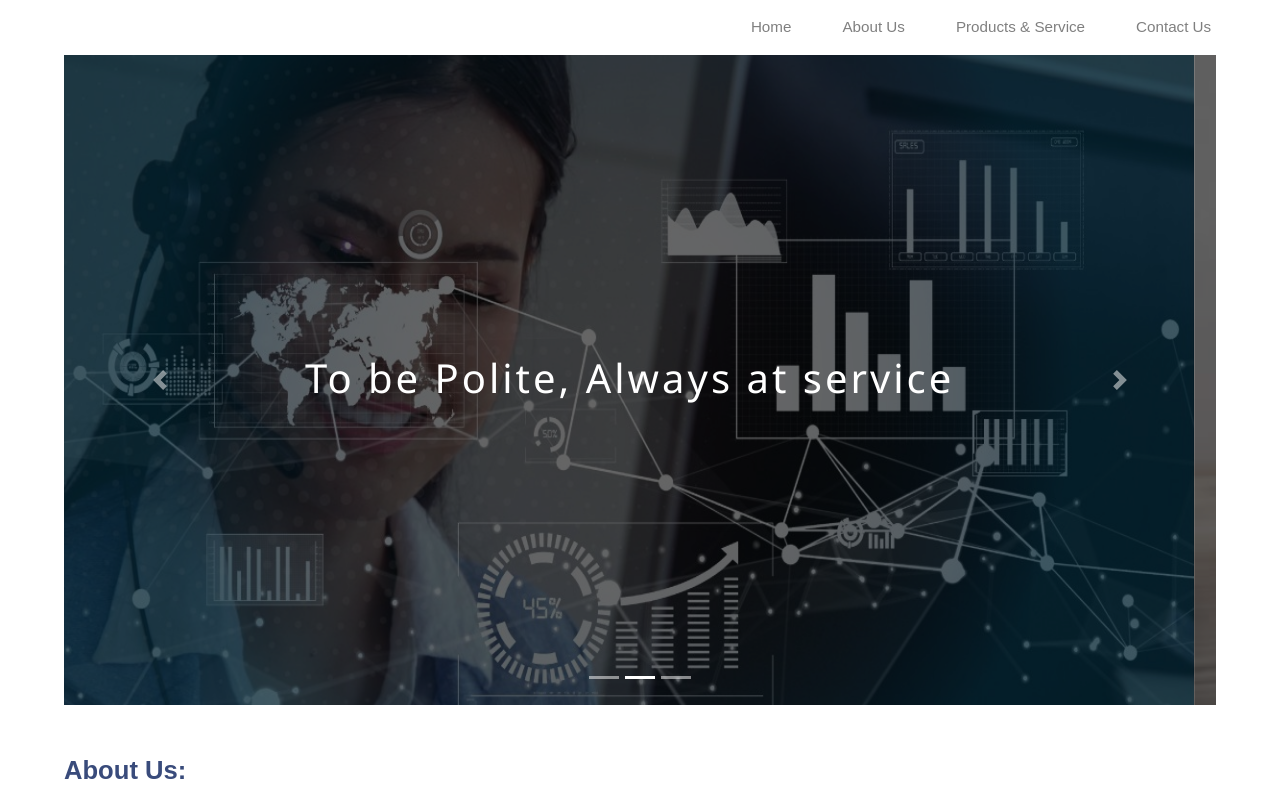
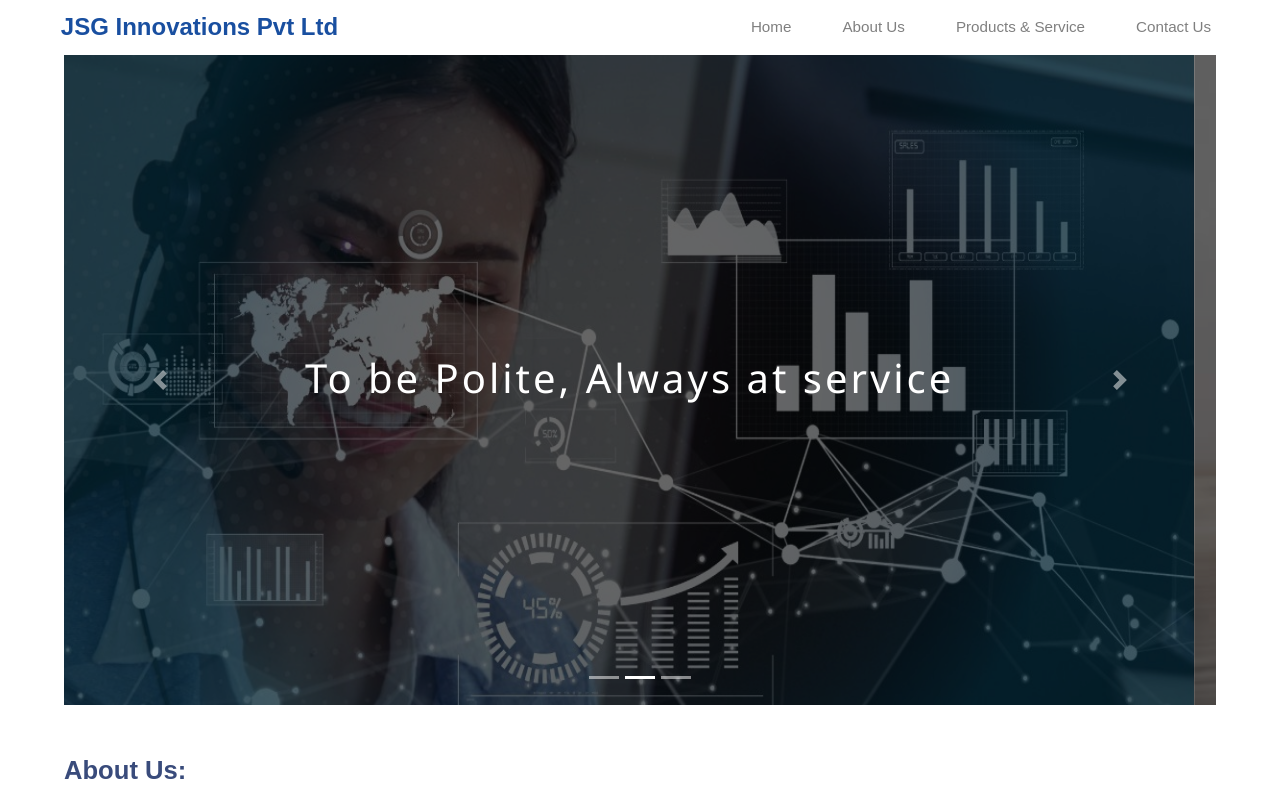
Before and after one commit to nachatrasharma/project10, a plain HTML site: page about.html in a window 1280 px wide. Drawn offline with nearby package versions, Linux system fonts and the light colour scheme.

Commit message:
project 10

```diff
--- a/about.html
+++ b/about.html
@@ -18,10 +18,10 @@
     <div id="wrapper">
       <!-- navbar start from here -->
       <nav class="navbar navbar-expand-lg navbar-light bg-light">
-        <!-- <a class="navbar-brand" href="index.html">
-          <img src="assest/images/logo.png" alt="" />
+        <a class="navbar-brand" href="index.html">
+          <!-- <img src="assest/images/logo.png" alt="" /> -->
           <h4 class="d-none d-md-block">JSG Innovations Pvt Ltd</h4>
-        </a> -->
+        </a>
         <button
           class="navbar-toggler"
           type="button"
```
Also changed, not shown: contact.html (+3 -3 lines), gallery.html (+3 -3 lines), index.html (+3 -3 lines), product.html (+3 -3 lines).
